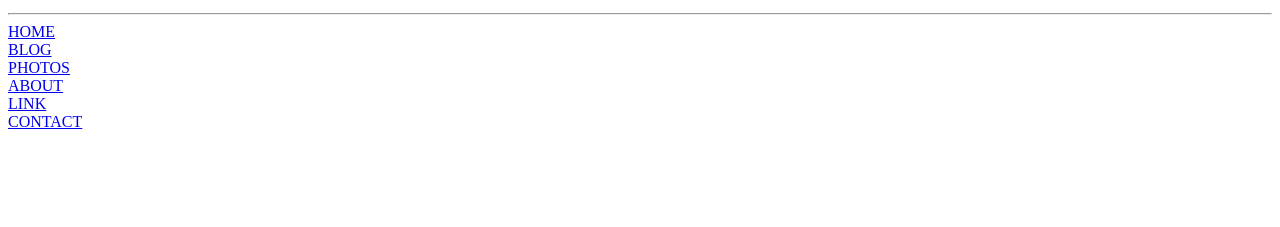
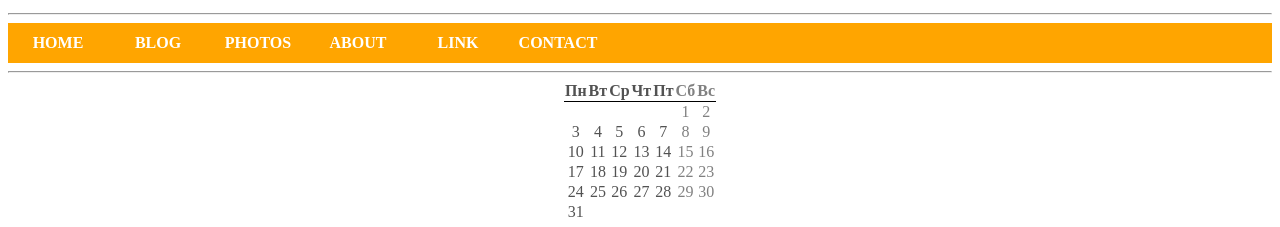
Before and after one commit to DanilRumyantsev/PZ_Web-technology, a plain HTML site: page pract7/index.html in a window 1280 px wide. Shown: the part 862-1089 px from the top of the page. Before the commit the page ends 1001 px from the top, so only its background shows below. Drawn offline with Linux system fonts and the light colour scheme.

Commit message:
epgjerojg4

```diff
--- a/pract7/assets/css/style.css
+++ b/pract7/assets/css/style.css
@@ -166,6 +166,10 @@ ul{
     border: 1px solid black;
 }
 
+.menu7 {
+    position: relative;
+}
+
 .menu7 img {
     width: 50px;
     height: 50px;
@@ -188,3 +192,72 @@ ul{
 .menu7 a:hover {
     color: blue;
 }
+
+.menu8 {
+    height: 40px;
+    width: 100%;
+    background: orange;
+    font-size: 16px;
+    font-weight: bold;
+}
+
+.menu8 ul li {
+    display: inline;
+    float: left;
+}
+
+.menu8 a:link, .menu8 a:visited {
+    text-decoration: none;
+}
+
+.menu8 a {
+    color: #fff;
+    display: inline-block;
+    width: 100px;
+    text-align: center;
+    text-decoration: none;
+    line-height: 40px;
+}
+
+.menu8 a:hover , a:active {
+    background-color: red;
+}
+
+.calendar {
+    margin: 0 auto;
+    border-collapse: collapse;
+    text-align: center;
+}
+
+td {
+    color: rgb(82, 82, 82);
+}
+
+th {
+     color: rgb(82, 82, 82);
+}
+
+th:nth-child(6) {
+    color: grey;
+}
+
+th:nth-child(7) {
+    color: grey;
+}
+
+td:nth-child(6) {
+    color: grey;
+}
+
+td:nth-child(7) {
+    color: grey;
+}
+
+th {
+    border-bottom: 1px solid black;
+    margin-left: 0;
+}
+
+td:hover {
+    color: red;
+}
--- a/pract7/index.html
+++ b/pract7/index.html
@@ -87,5 +87,65 @@
             <li><a class="clearfix" href="...">CONTACT</a></li>
         </ul>
     </div>
+    <hr>
+    <table class="calendar">
+        <tr>
+            <th>Пн</th>
+            <th>Вт</th>
+            <th>Ср</th>
+            <th>Чт</th>
+            <th>Пт</th>
+            <th>Сб</th>
+            <th>Вс</th>
+        </tr>
+        <tr>
+            <td></td>
+            <td></td>
+            <td></td>
+            <td></td>
+            <td></td>
+            <td>1</td>
+            <td>2</td>
+        </tr>
+        <tr>
+            <td>3</td>
+            <td>4</td>
+            <td>5</td>
+            <td>6</td>
+            <td>7</td>
+            <td>8</td>
+            <td>9</td>
+        </tr>
+        <tr>
+            <td>10</td>
+            <td>11</td>
+            <td>12</td>
+            <td>13</td>
+            <td>14</td>
+            <td>15</td>
+            <td>16</td>
+        </tr>
+        <tr>
+            <td>17</td>
+            <td>18</td>
+            <td>19</td>
+            <td>20</td>
+            <td>21</td>
+            <td>22</td>
+            <td>23</td>
+        </tr>
+        <tr>
+            <td>24</td>
+            <td>25</td>
+            <td>26</td>
+            <td>27</td>
+            <td>28</td>
+            <td>29</td>
+            <td>30</td>
+        </tr>
+        <tr>
+            <td>31</td>
+        </tr>
+    </table>
 </body>
 </html>
```
